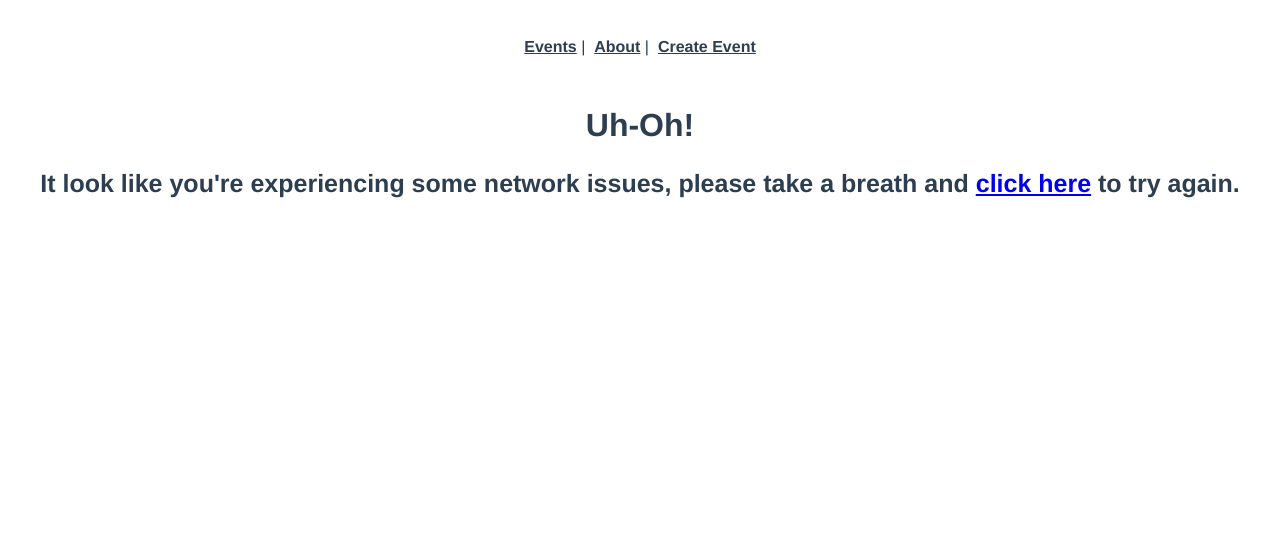
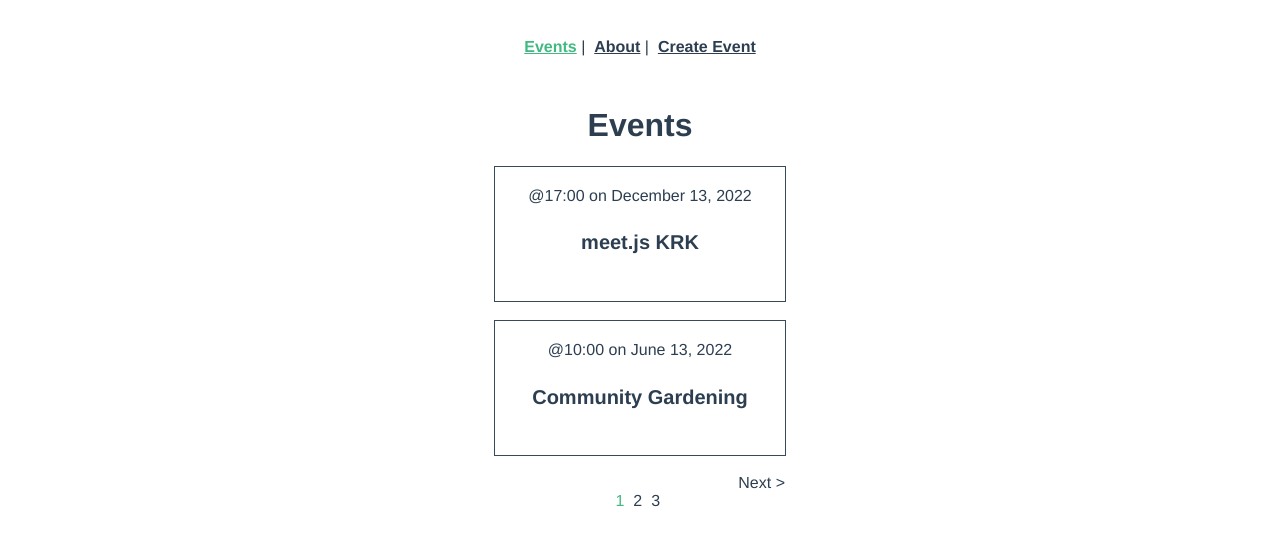
Before and after one commit to lewpiotr1701/vue3-events-app, a Vue app: page / in a window 1280 px wide. Before the commit this address led to /network-error. Shown: the top 544 px of the page. Built offline with nearby package versions, Linux system fonts and the light colour scheme; no server answers; data requests are answered from the project's data file.

Commit message:
add functionality to post new event into db.json database

```diff
--- a/db.json
+++ b/db.json
@@ -49,6 +49,16 @@
       "date": "2023",
       "time": "00:00",
       "organizer": "Galak Pizza"
+    },
+    {
+      "id": "c59781b8-ceb7-487d-8079-b30875d12f83",
+      "category": "",
+      "title": "Learning Vuex",
+      "description": "Using Vuex when developing Event App",
+      "location": "Kraków",
+      "date": "06.01.2023",
+      "time": "21:49",
+      "organizer": "Kapitan Dupa"
     }
   ]
 }
--- a/src/services/EventService.js
+++ b/src/services/EventService.js
@@ -1,7 +1,8 @@
 import axios from 'axios'
 
 const apiClient = axios.create({
-  baseURL: 'https://my-json-server.typicode.com/lewpiotr1701/vue3-CLI-events-app',
+  // baseURL: 'https://my-json-server.typicode.com/lewpiotr1701/vue3-CLI-events-app',
+  baseURL: 'http://localhost:3000',
   withCredentials: false,
   headers: {
     Accept: 'application/json',
@@ -15,5 +16,8 @@ export default {
   },
   getEvent(id) {
     return apiClient.get('/events/' + id)
+  },
+  postEvent(event) {
+    return apiClient.post('/events', event)
   }
 }
--- a/src/views/EventCreate.vue
+++ b/src/views/EventCreate.vue
@@ -39,6 +39,7 @@
 
 <script>
 import { v4 as uuidv4 } from 'uuid'
+import EventService from '@/services/EventService.js'
 
 export default {
   data() {
@@ -68,7 +69,13 @@ export default {
     onSubmit() {
       this.event.id = uuidv4()
       this.event.organizer = this.$store.state.user
-      console.log("Event:", this.event)
+      EventService.postEvent(this.event)
+        .then(res => {
+          // add event to Vuex state
+        })
+        .catch(err => {
+          console.log(err)
+        })
     },
     clearForm() {
       for (const property in this.event) {
```
Lines whose indentation alone changed are shown as unchanged.
